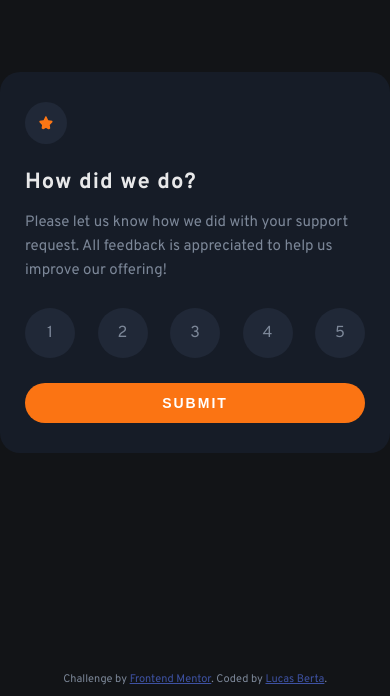
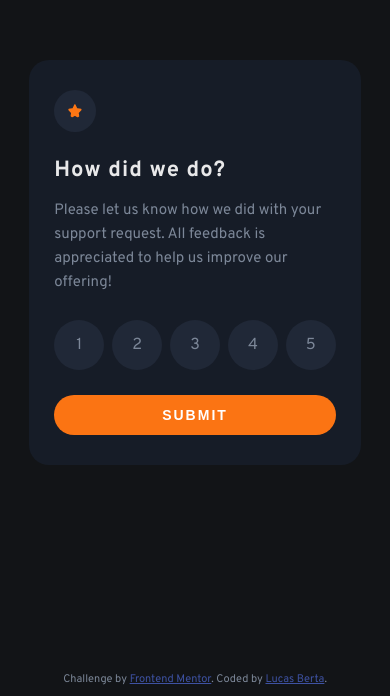
Before and after one commit to LucasBerta/interactive-rating-component, a plain HTML site: page index.html in a window 390 px wide. Shown: the part 148-844 px from the top of the page. Drawn offline with Linux system fonts and the light colour scheme; a web font is replaced by a local one.

Commit message:
Responsiveness correction

```diff
--- a/style.scss
+++ b/style.scss
@@ -78,7 +78,8 @@ body {
 .thank-you-card {
   display: flex;
   flex-direction: column;
-  width: 39rem;
+  width: 85vw;
+  max-width: 39rem;
   padding: 3rem 2.5rem;
   @include stdTransition(transform);
 }
```
Also changed, not shown: style.css, 1 other file.
